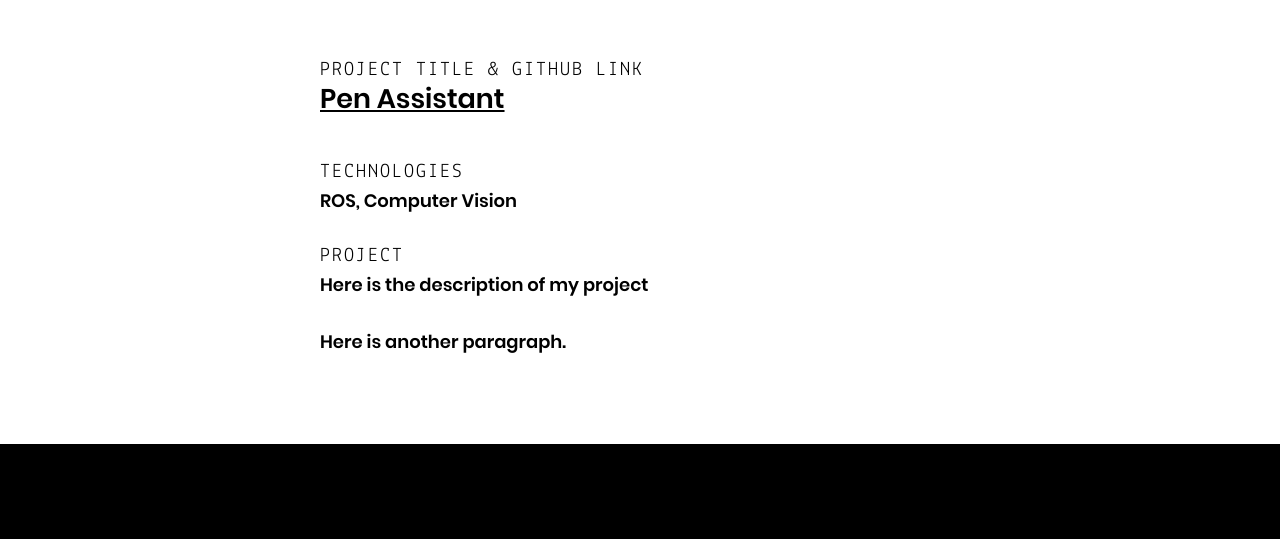
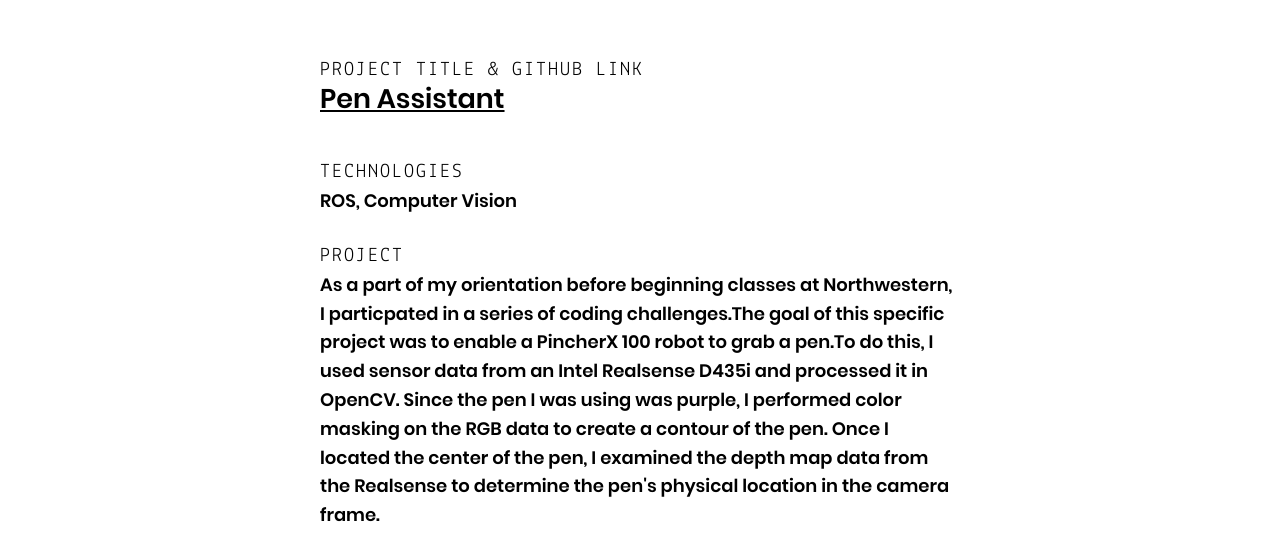
Before and after one commit to tylerchao/tylerchao.github.io, a Jekyll site: the page built from _posts/projects/0011-09-22-penassistant.md, in a window 1280 px wide. Shown: the part 100-639 px from the top of the page. Built offline with Jekyll 4.4.1, drawn with Linux system fonts in a browser that asks for light colours; some of the changed text lies outside the part shown; grey boxes are pictures that could not be loaded.

Commit message:
Pen post

```diff
--- a/_posts/projects/0011-09-22-penassistant.md
+++ b/_posts/projects/0011-09-22-penassistant.md
@@ -12,17 +12,33 @@
   url: "https://github.com/katie-hughes/PenChallenge"
   logo: "/assets/images/projects/redpineapple/logo.png"
   tech: "ROS, Computer Vision"
+
 ---
 
 
 
 
-<p>Here is the description of my project</p>
 
-<br>
-
-<p>Here is another paragraph.</p>
+<p>As a part of my orientation before beginning classes at Northwestern, I particpated in a series of coding challenges.The goal of this specific project was to enable a PincherX 100 robot to grab a pen.To do this, I used sensor data from an Intel Realsense D435i and processed it in OpenCV. Since the pen I was using was purple, I performed color masking on the RGB data to create a contour of the pen. Once I located the center of the pen, I examined the depth map data from the Realsense to determine the pen's physical location in the camera frame.</p>
 <br>
 
 
-<br><br>
+<!-- ![Description](/assets/images/projects/pen/pentrack1.gif)
+<center><h2>Gif1</h2></center> -->
+
+
+![Description](/assets/images/projects/pen/pentrack2.gif)
+<center><h2>My pen tracking algorithm relies on color masking in OpenCV</h2></center>
+
+<!--
+![Description](/assets/images/projects/pen/pentrack3.gif)
+<center><h2>Gif3</h2></center> -->
+
+<p>Once the location of the pen had been confirmed, the next step is to move the robot to that location and grab it. The first step in this procedure is to apply a transformation between the camera frame and the robot frame. which I achieved via a calibration run for a set camera and robot position. I then used the InterbotixManipulatorXS python package to command the arm to the desired end effector position of the pen location. The gripper will grasp the pen, return to the home position, and drop it.</p>
+<br>
+
+![Description](/assets/images/projects/pen/grab.gif)
+<center><h2>Grabbing the pen!</h2></center>
+
+
+<!-- <br><br> -->
--- a/assets/scss/_layout.scss
+++ b/assets/scss/_layout.scss
@@ -237,7 +237,7 @@
 		margin-right: auto;
 		margin-left: auto;
 		@media (min-width: $breakpoint-medium){
-			max-width: 40%;
+			max-width: 80%;
 			margin-bottom: 16px;
 		}
 
```
Also changed, not shown: 5 other files.
